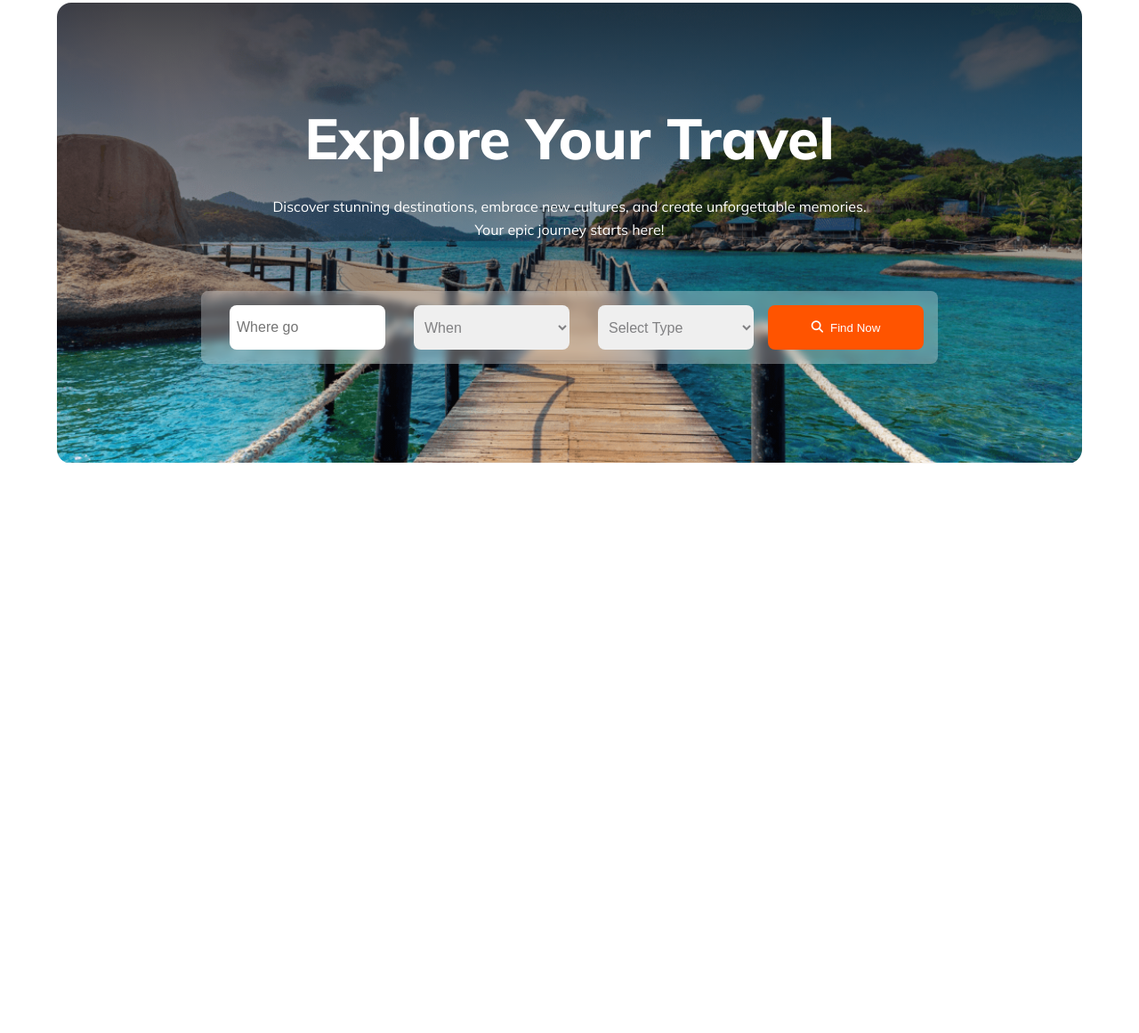
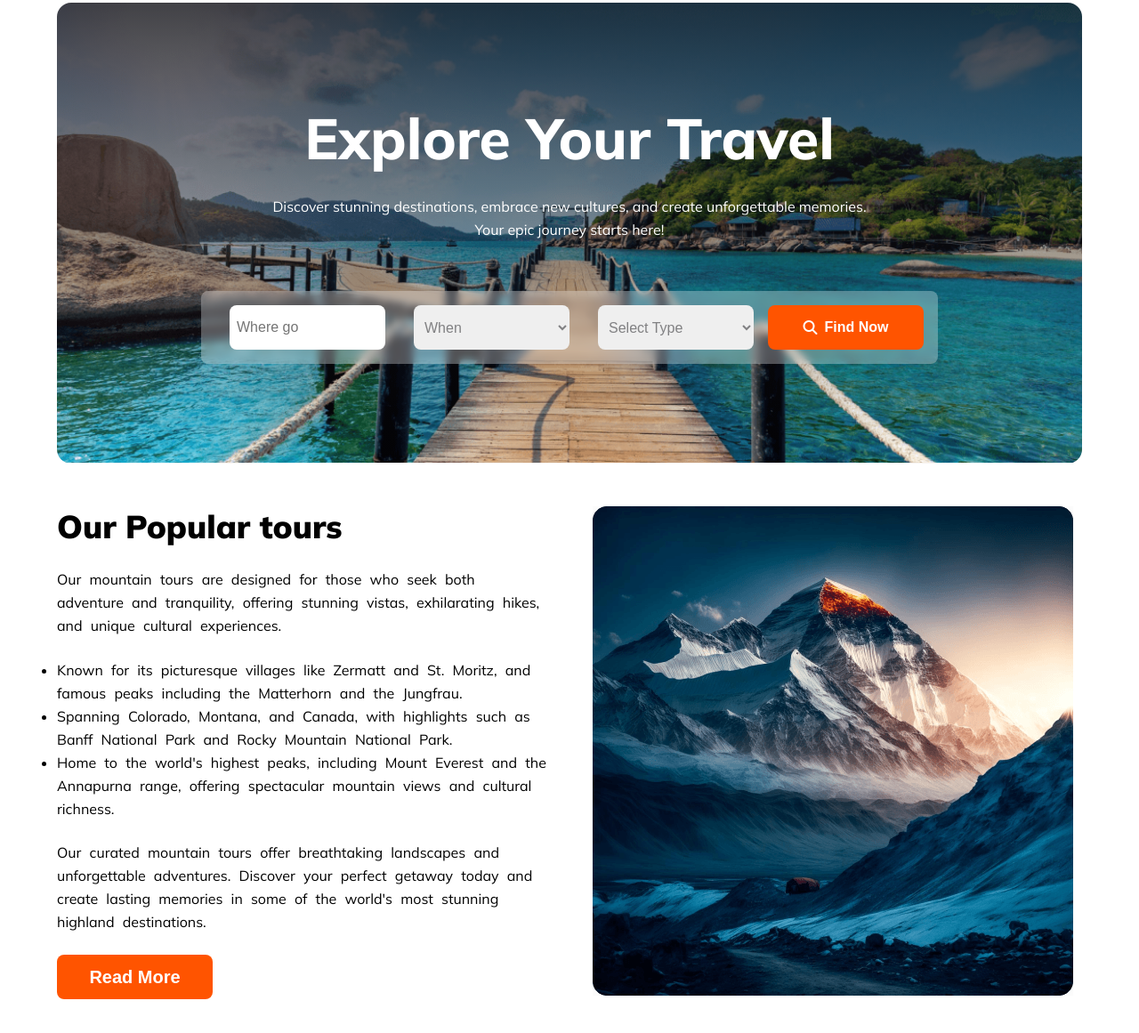
Before and after one commit to babladey275/hero-travel-web, a plain HTML site: page index.html in a window 1280 px wide. Shown: the part 149-1310 px from the top of the page at 89% size. Before the commit the page ends 800 px from the top, so only its background shows below. Drawn offline with Linux system fonts and the light colour scheme.

Commit message:
added our popular tours section

```diff
--- a/index.html
+++ b/index.html
@@ -28,7 +28,7 @@
         </nav>
 
         <!-- banner -->
-         <section class="banner">
+         <div class="banner container">
             <div class="explore-container">
                 <h3>Explore Your Travel</h3>
                 <p>Discover stunning destinations, embrace new cultures, and create unforgettable memories. Your epic journey starts here!</p>
@@ -40,16 +40,32 @@
                     <select name="" id="">
                         <option value="">Select Type</option>
                     </select>
-                    <button class="btn-find">
+                    <button class="btn-primary btn-find">
                         <i class="fa-solid fa-magnifying-glass"></i>
                         Find Now
                     </button>
                 </div>
             </div>
-         </section>
+        </div>
     </header>
     <main>
-
+        <section class="popular-section container">
+            <!-- our popular tours -->
+            <div class="text-content">
+                <h3>Our Popular tours</h3>
+                <p>Our mountain tours are designed for those who seek both adventure and tranquility, offering stunning vistas, exhilarating hikes, and unique cultural experiences.</p>
+                <ul>
+                    <li>Known for its picturesque villages like Zermatt and St. Moritz, and famous peaks including the Matterhorn and the Jungfrau.</li>
+                    <li>Spanning Colorado, Montana, and Canada, with highlights such as Banff National Park and Rocky Mountain National Park.</li>
+                    <li>Home to the world's highest peaks, including Mount Everest and the Annapurna range, offering spectacular mountain views and cultural richness.</li>
+                </ul>
+                <p>Our curated mountain tours offer breathtaking landscapes and unforgettable adventures. Discover your perfect getaway today and create lasting memories in some of the world's most stunning highland destinations.</p>
+                <button class="btn-primary">Read More</button>
+            </div>
+            <div>
+                <img src="Images/Rectangle 4.png" alt="">
+            </div>
+        </section>
     </main>
     <footer>
 
--- a/styles/style.css
+++ b/styles/style.css
@@ -30,14 +30,26 @@ p{
     font-size: 18px;
 }
 
-section {
+.container {
     width: 90%;
     margin: 3rem auto;
     border-radius: 1rem;
 }
 
+.btn-primary{
+    width: 175px;
+    height: 50px;
+    font-size: 1.25rem;
+    font-weight: 800;
+    padding: 0.7rem 1.2rem;
+    background-color: #FF5400;
+    border: none;
+    border-radius: 8px;
+    color: white;
+    cursor: pointer;
+}
 /* nav related styles */
-.navbar, section {
+.navbar{
     width: 90%;
     margin: 3rem auto;
     justify-content: space-between;
@@ -119,16 +131,42 @@ input, select {
     color: rgba(19, 19, 24, 0.5);
 }
 
+select{
+    cursor: pointer;
+}
+
 .btn-find {
-    width: 175px;
-    height: 50px;
     display: flex;
     justify-content: center;
     align-items: center;
     gap: 8px;
-    padding: 0.7rem 1.2rem;
-    background-color: #FF5400;
-    border: none;
-    border-radius: 8px;
-    color: white;
+    font-size: 1rem;
+    font-weight: 700;
 }
+
+/* popular section */
+.popular-section {
+    display: grid;
+    grid-template-columns: repeat(2, 1fr);
+    gap: 3.25rem;
+}
+
+.text-content {
+    display: flex;
+    flex-direction: column;
+    row-gap: 1rem;
+    justify-content: space-between;
+}
+
+.text-content h3,
+.text-content p,
+.text-content li {
+    text-align: left;
+}
+
+.text-content p,
+.text-content li {
+    font-size: 16px;
+    line-height: 26px;
+    word-spacing: 5px;
+}
```
